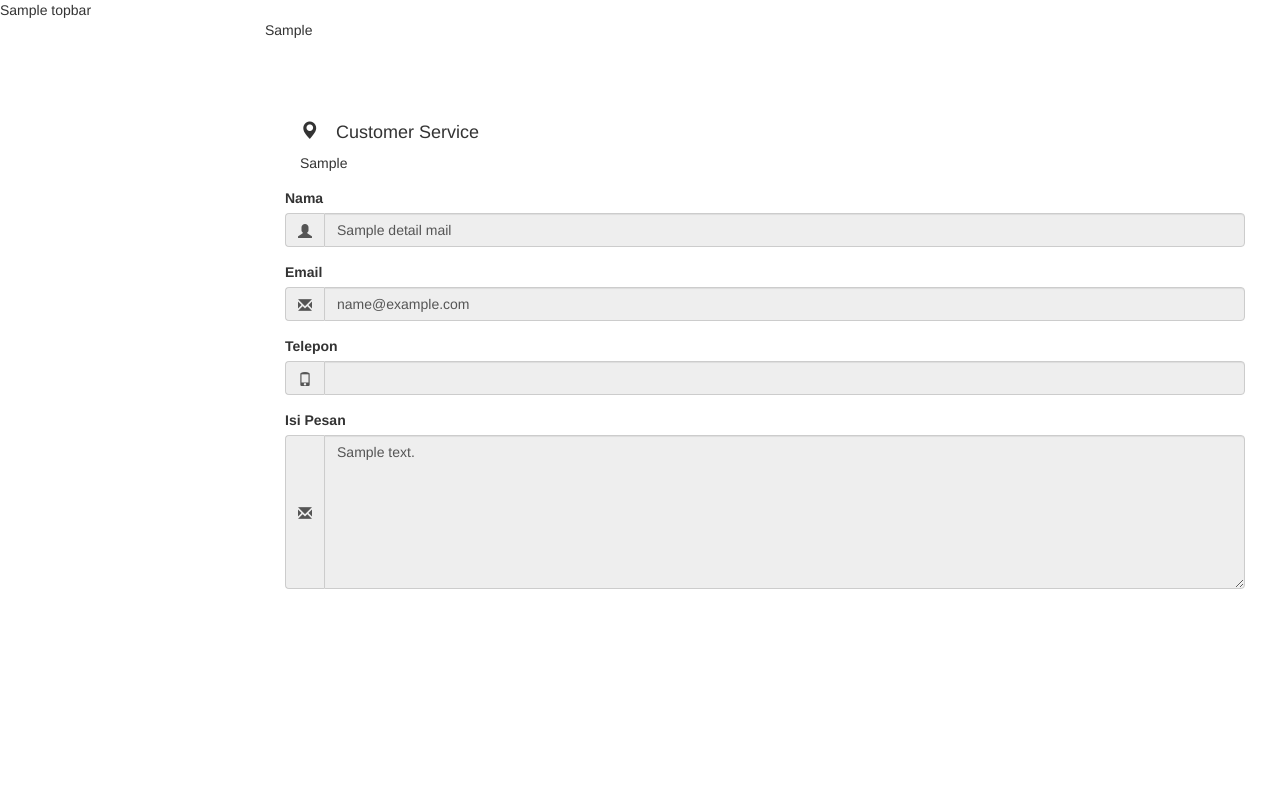
After one commit to BarsyaPrastoro/mamafood2, a CodeIgniter app: the page made by application/views/divisi/customerservice/detail/detail-modalpesan.php in a window 1280 px wide. The commit adds this page. Run offline with CodeIgniter, Linux system fonts and the light colour scheme; tables that the repository leaves empty or names only in its code hold one stand-in row (values such as "Sample post"); the template is opened without the code that fills it: most values are stand-ins (such as "Sample title", 1, 10 or a date in 2020).

Commit message:
route cs, controller cs, model pesan, view pesan masuk, view detail modal pesan

```diff
--- a/application/config/routes.php
+++ b/application/config/routes.php
@@ -93,6 +93,7 @@ $route['pm/transaksipedagang'] = 'C_keuangan/transaksiPedagang';
 ROUTE CS
 */
 $route['cs/pesanmasuk'] = 'C_customerservice/pesanMasuk';
+$route['cs/pesanmasuk/detail/(:num)'] = 'C_customerservice/detailPesan/$1';
 $route['cs/pesanterkirim'] = 'C_customerservice/pesanTerkirim';
 
 
--- /dev/null
+++ b/application/views/divisi/customerservice/detail/detail-modalpesan.php
@@ -0,0 +1,93 @@
+<html>
+<head>
+    <link rel="stylesheet" type="text/css" href="<?php echo base_url(); ?>public/css/style.css">
+    <link rel="stylesheet" href="https://maxcdn.bootstrapcdn.com/bootstrap/3.3.7/css/bootstrap.min.css">
+    <script src="https://ajax.googleapis.com/ajax/libs/jquery/3.3.1/jquery.min.js"></script>
+    <script src="https://maxcdn.bootstrapcdn.com/bootstrap/3.3.7/js/bootstrap.min.js"></script>
+
+
+</head>
+<?= $topbar ?>
+<div id="wrapper" class="">
+    <div class="container-fluid">
+        <?= $sidebarCS ?>
+        <div id="page-content-wrapper">
+            <div class="container-fluid">
+                <div class="row">
+                    <div class="col-lg-6">
+                        <div class="form-group">
+                            <h4><span class="glyphicon glyphicon-map-marker">&nbsp;</span>Customer Service</h4>
+                            <?= $acc_indicator ?>
+                        </div>
+                    </div>
+                    <?php if(isset($detailMail)):  ?>
+
+                        <!-- <?php //if(isset($detailMail)): ?> -->
+                        <div class="row">
+                            <div class="col-md-12">
+
+                                <div class="form-group">
+                                    <label for="name">Nama</label>
+                                    <div class="input-group">
+                                        <span class="input-group-addon"><span class="glyphicon glyphicon-user"></span>
+                                    </span>
+                                    <input type="text" class="form-control" name="name" disabled value="<?= $detailMail['namaUser']?>" />
+                                </div>
+                            </div>
+
+                            <div class="form-group">
+                                <label for="name">Email</label>
+                                <div class="input-group">
+                                    <span class="input-group-addon"><span class="glyphicon glyphicon-envelope"></span>
+                                </span>
+                                <input type="text" class="form-control" name="email" disabled value="<?= $detailMail['emailUser']?>"/>
+                            </div>
+                        </div>
+
+                        <div class="form-group">
+                            <label for="name">Telepon</label>
+                            <div class="input-group">
+                                <span class="input-group-addon"><span class="glyphicon glyphicon-phone"></span>
+                            </span>
+                            <input type="text" class="form-control" name="telepon" disabled value="<?= $detailMail['noTelpon']?>"/>
+                        </div>
+                    </div>
+                    <div class="form-group">
+                        <label for="name">Isi Pesan</label>
+                        <div class="input-group">
+                            <span class="input-group-addon"><span class="glyphicon glyphicon-envelope"></span>
+                        </span>
+                        <textarea class="form-control" rows="7" disabled><?= $detailMail['isi']?></textarea>
+                    </div>
+                </div>
+            </div>
+        </div>
+    </div>
+</div>
+</div>
+</div>
+</div>
+<!-- <?php //endif; ?> -->
+
+<?php endif; ?>
+<script>
+    $("#menu-toggle").click(function(e) {
+        e.preventDefault();
+        $("#wrapper").toggleClass("toggled");
+    });
+
+
+    $(document).ready(function(){
+      $("#myInput").on("keyup", function() {
+        var value = $(this).val().toLowerCase();
+        $("#myTable tr").filter(function() {
+          $(this).toggle($(this).text().toLowerCase().indexOf(value) > -1)
+      });
+    });
+  });
+
+
+
+
+</script>
+</html>
```
Also changed, not shown: application/controllers/C_customerservice.php (+19 -3 lines), application/models/Pesan.php (added, +24 -0 lines), application/views/divisi/customerservice/cs-pesanmsk.php (+28 -6 lines).
